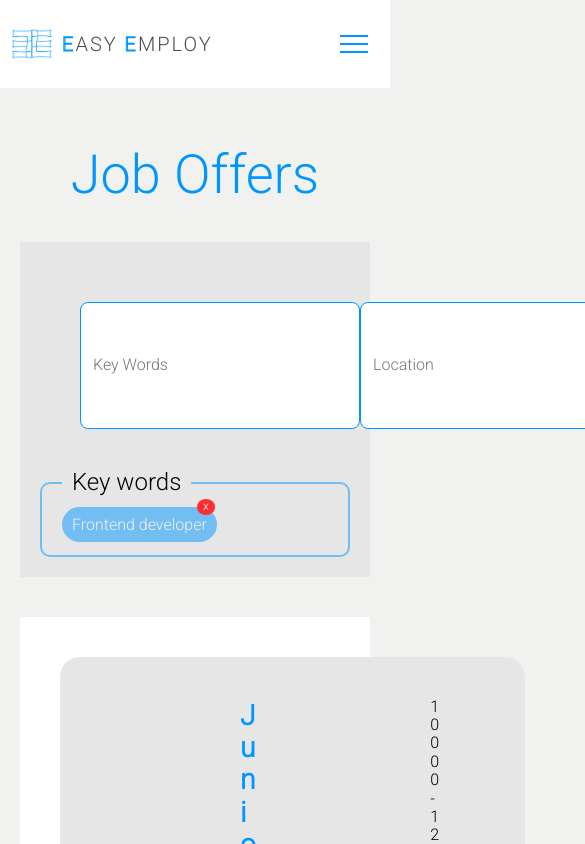
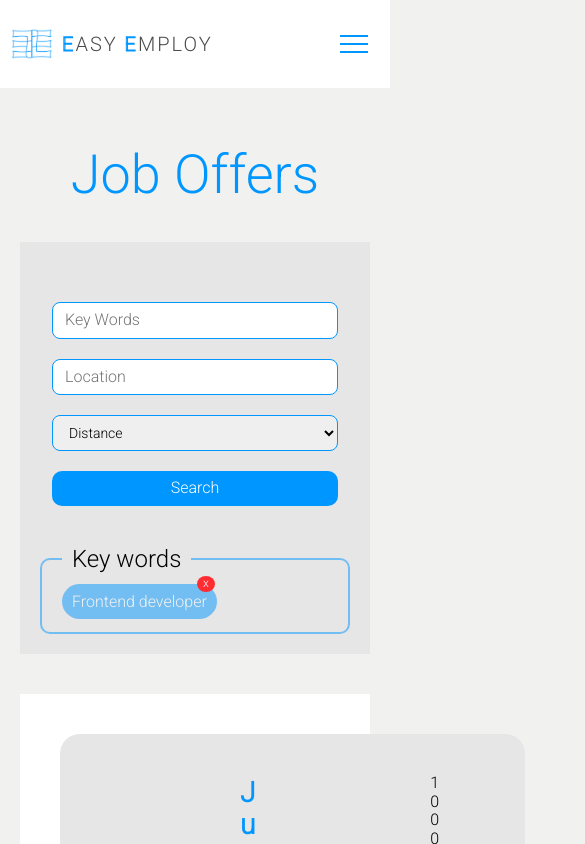
Before and after one commit to mizdebski77/Easy-Employ, a React (Create React App) app: page /Offers in a window 390 px wide. Shown: the top 844 px of the page, 585 px wide, since content can reach past the window. Built offline with nearby package versions, Linux system fonts and the light colour scheme.

Commit message:
Media query to inputs and select added

```diff
--- a/src/features/JobOffers/styledJobOffers.ts
+++ b/src/features/JobOffers/styledJobOffers.ts
@@ -24,7 +24,13 @@ export const FormWrapper = styled.div`
 export const Form = styled.form`
     padding: 40px;
     display: flex;
+    flex-wrap: wrap;
     justify-content: space-around;
+    gap: 20px;
+
+    @media (max-width: ${({ theme }) => theme.breakPoint.thirdBp}px){
+        padding: 40px 12px;
+    };
 `;
 
 export const Input = styled.input`
@@ -32,11 +38,17 @@ export const Input = styled.input`
     font-size: 16px;
     border-radius: 8px;
     border: 1px solid ${({ theme }) => theme.color.fontMain};
-    min-width: 280px;
+    max-width: 280px;
+    width: 100%;
 
     &:focus {
         outline: none;
-    }
+    };
+
+    @media (max-width: ${({ theme }) => theme.breakPoint.thirdBp}px){
+        max-width: 480px;
+        width: 100%;
+    };
 `;
 
 export const Select = styled.select`
@@ -44,17 +56,20 @@ export const Select = styled.select`
     font-size: 16px;
     border-radius: 8px;
     border: 1px solid ${({ theme }) => theme.color.fontMain};
-    min-width: 280px;
+    max-width: 280px;
+    width: 100%;
     cursor: pointer;
 
     @media (max-width:${({ theme }) => theme.breakPoint.thirdBp}px) {
         font-size: 14px;
+        max-width: 480px;
+        width: 100%;
     }
 
 
     &:focus {
         outline: none;
-    }
+    };
 `;
 
 export const Option = styled.option`
@@ -70,12 +85,24 @@ export const SearchButton = styled.button`
     cursor: pointer;
     transition: 0.3s;
 
+
     &:hover {
         background: ${({ theme }) => theme.color.fontMainHover};
     };
 
     &:active {
         background: ${({ theme }) => theme.color.fontMainActive};
+    };
+
+
+    @media (max-width: ${({ theme }) => theme.breakPoint.secondBp}px){
+        max-width: 280px;
+        width: 100%;
+    };
+
+    @media (max-width: ${({ theme }) => theme.breakPoint.thirdBp}px){
+        max-width: 480px;
+        width: 100%;
     };
 `;
 
```
